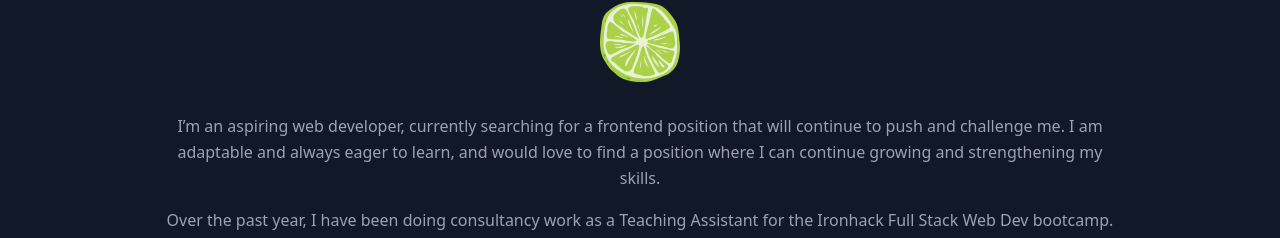
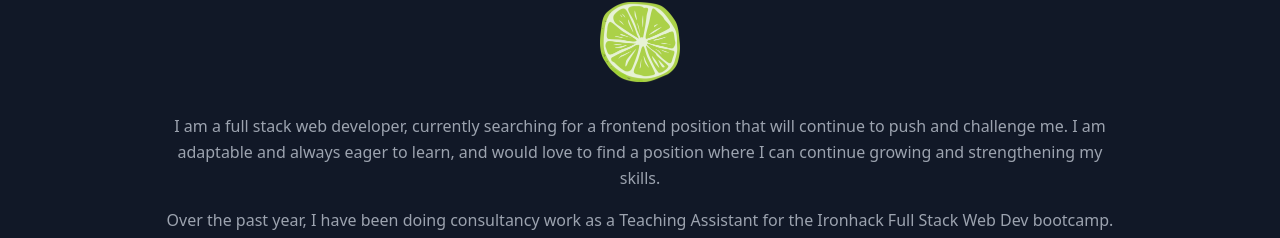
Before and after one commit to Jaime-Laureano/portfolio, a React (Create React App) app: page / in a window 1280 px wide. Shown: the part 207-445 px from the top of the page. Built offline with nearby package versions, Linux system fonts and the light colour scheme.

Commit message:
updated about me section

```diff
--- a/src/components/About.js
+++ b/src/components/About.js
@@ -19,7 +19,7 @@ function About() {
           </div>
           <br />
           <p className="mb-4 leading-relaxed">
-            I’m an aspiring web developer, currently searching for a frontend
+            I am a full stack web developer, currently searching for a frontend
             position that will continue to push and challenge me. I am adaptable
             and always eager to learn, and would love to find a position where I
             can continue growing and strengthening my skills.
```
